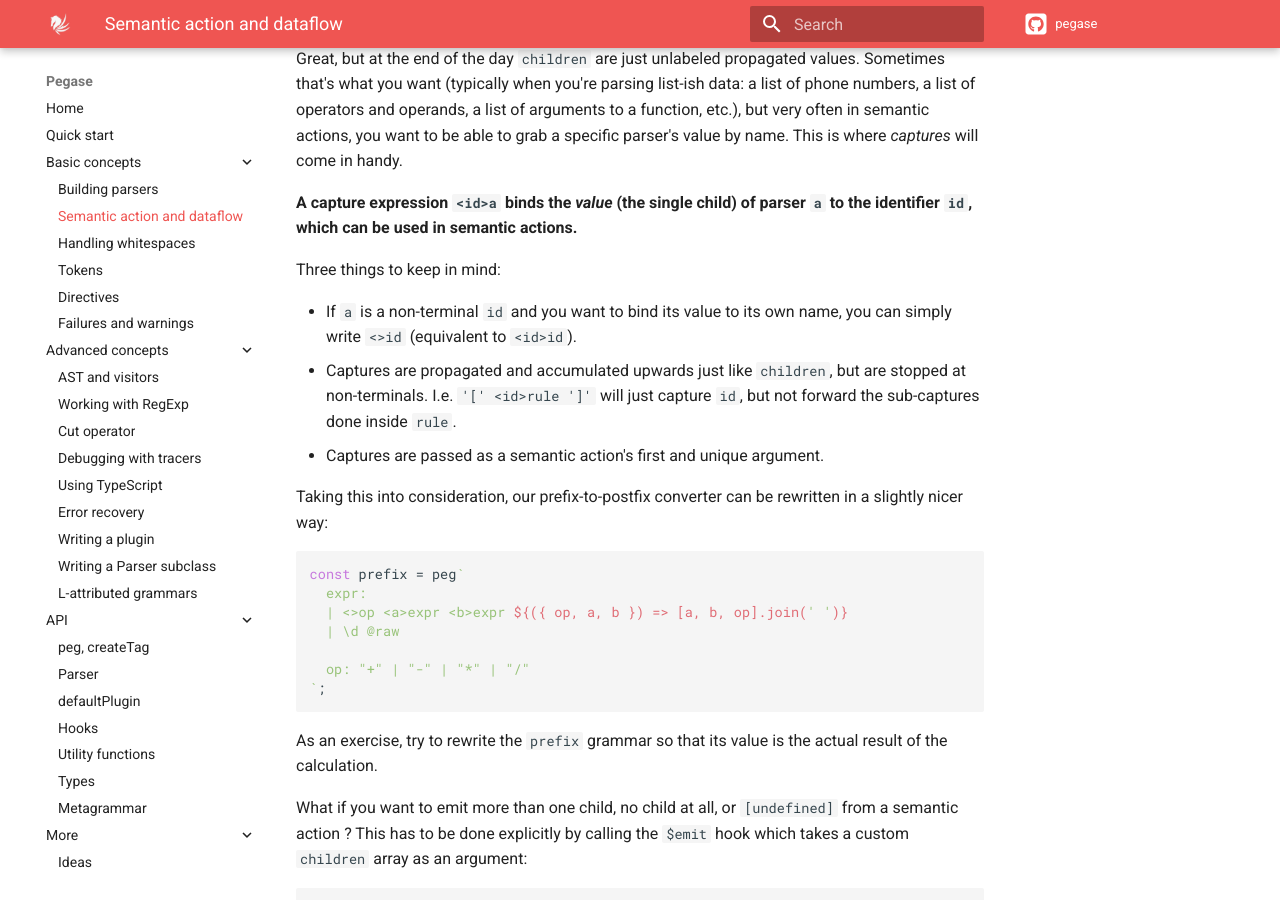
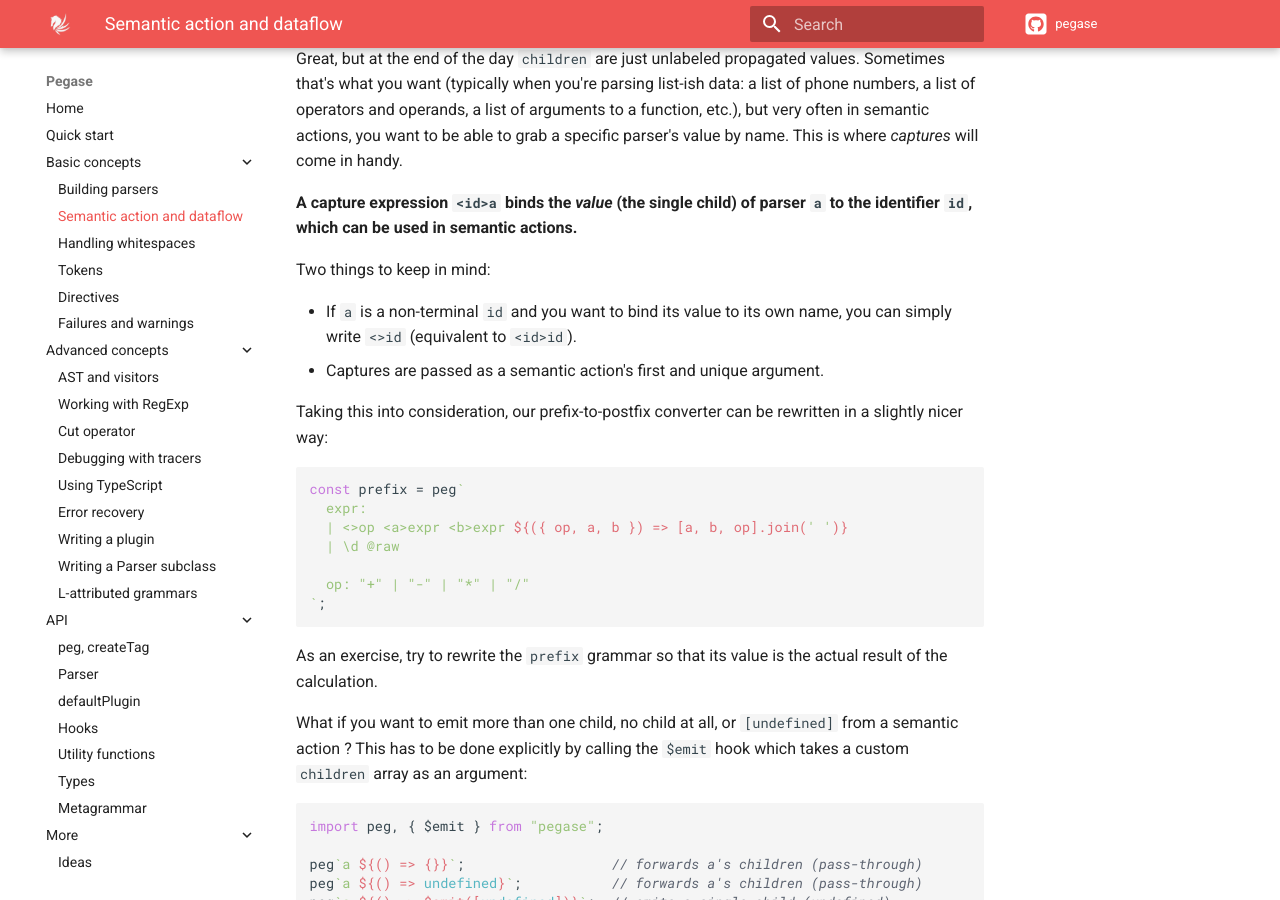
Before and after one commit to strblr/pegase, an MkDocs documentation site: the page built from doc/docs/basic-concepts/Semantic-action-and-dataflow.md, in a window 1280 px wide and 900 px high, scrolled down 3807 px. Built offline with MkDocs 1.6.1 and Material for MkDocs 9.7.7, drawn with Linux system fonts in a browser that asks for light colours; nearby versions of some CDN libraries; comment, search, counter and statistics services are not loaded.

Commit message:
Doc correction

```diff
--- a/doc/docs/basic-concepts/Semantic-action-and-dataflow.md
+++ b/doc/docs/basic-concepts/Semantic-action-and-dataflow.md
@@ -89,10 +89,9 @@ Great, but at the end of the day `children` are just unlabeled propagated values
 
 **A capture expression `<id>a` binds the *value* (the single child) of parser `a` to the identifier `id`, which can be used in semantic actions.**
 
-Three things to keep in mind:
+Two things to keep in mind:
 
 - If `a` is a non-terminal `id` and you want to bind its value to its own name, you can simply write `<>id` (equivalent to `<id>id`).
-- Captures are propagated and accumulated upwards just like `children`, but are stopped at non-terminals. I.e. `'[' <id>rule ']'` will just capture `id`, but not forward the sub-captures done inside `rule`.
 - Captures are passed as a semantic action's first and unique argument.
 
 Taking this into consideration, our prefix-to-postfix converter can be rewritten in a slightly nicer way:
```
